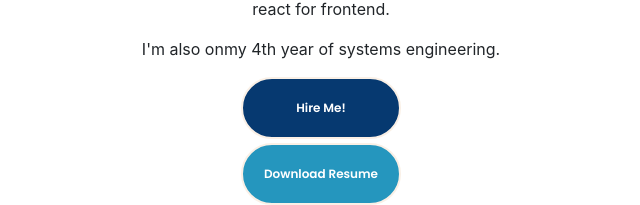
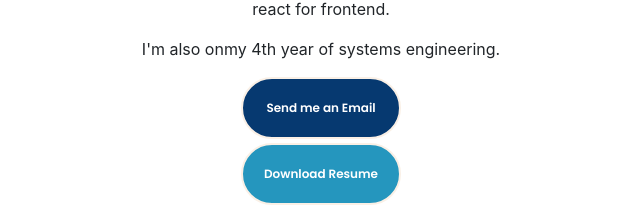
Before and after one commit to agustinfranchetti/neo-portfolio, a React (Create React App) app in the folder portfolio/: page / in a window 1280 px wide. Shown: the part 258-463 px from the top of the page, without its empty margins (319-959 px from the left). Built offline with nearby package versions, Linux system fonts and the light colour scheme; a web font is replaced by a local one.

Commit message:
changed hire me

```diff
--- a/portfolio/src/PortfolioContainer/Home/Profile.js
+++ b/portfolio/src/PortfolioContainer/Home/Profile.js
@@ -58,7 +58,7 @@ export default function Profile() {
                     <a href='mailto: agustinfranchetti@.com'>
                     <button className='btn hire-me'>
                         {" "}
-                        Hire Me!{" "}</button>
+                        Send me an Email{" "}</button>
                         </a>
                     <div>
                         {" "}
```
